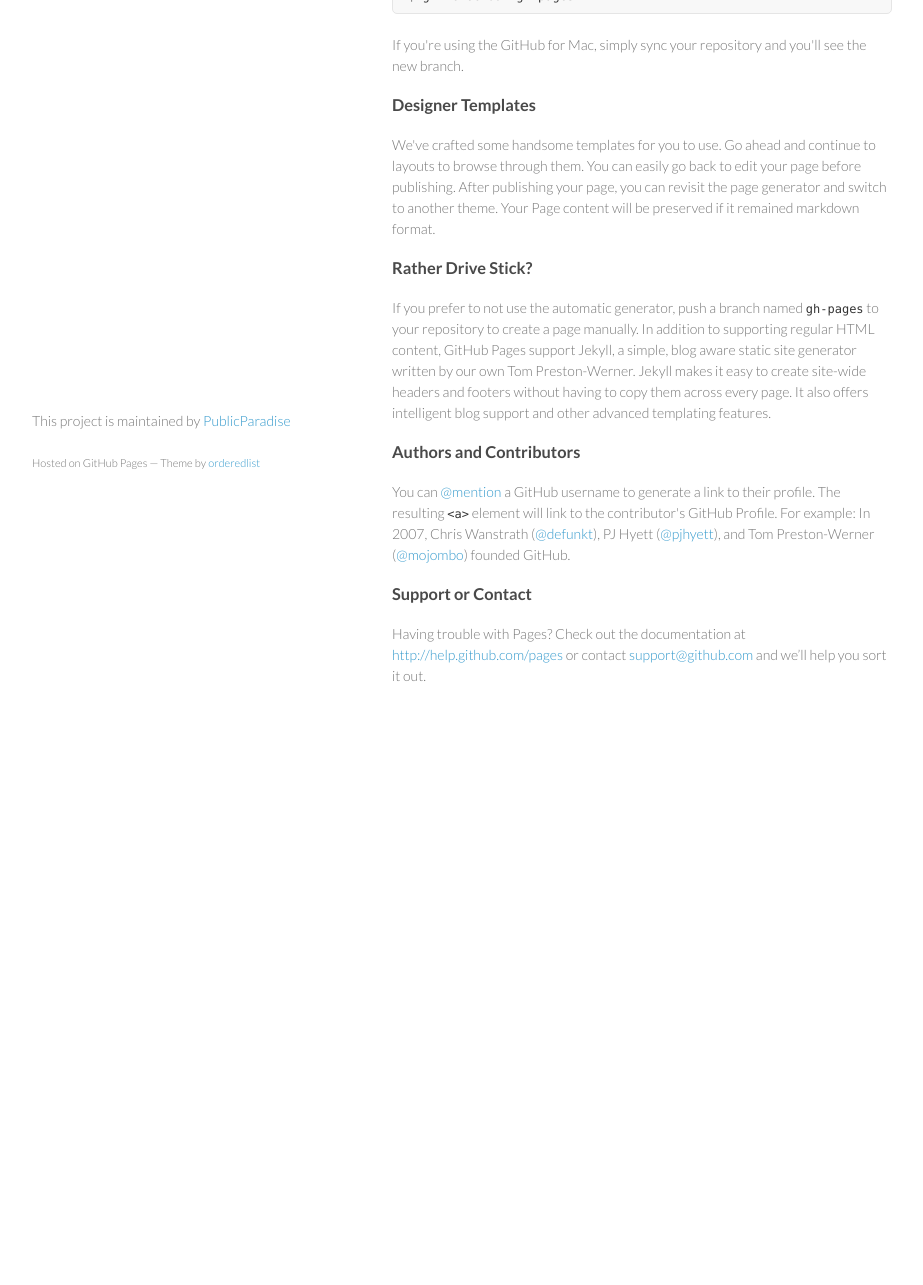
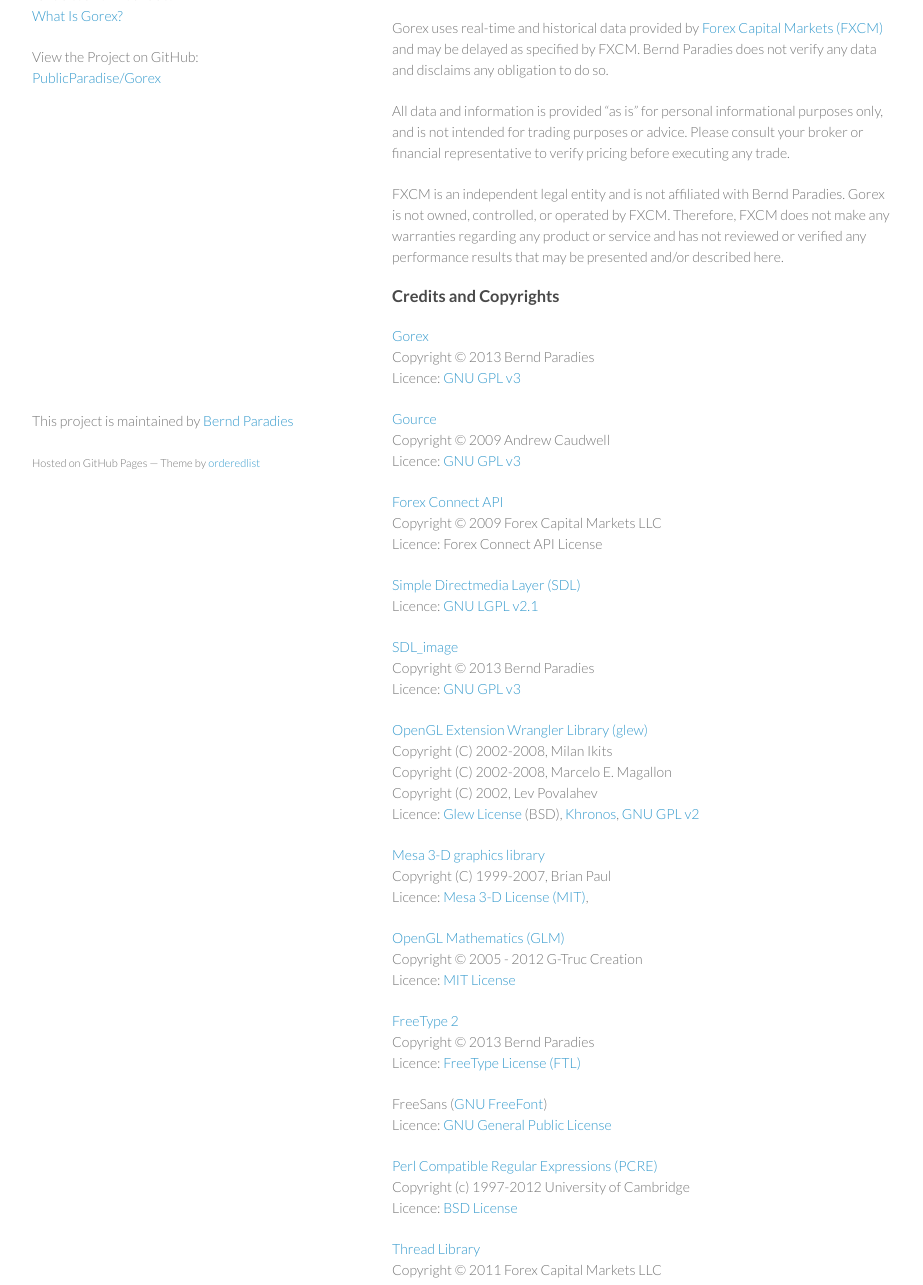
Before and after one commit to PublicParadise/Gorex, a plain HTML site: page index.html in a window 1280 px wide. Shown: the part 258-1543 px from the top of the page, without its empty margins (178-1101 px from the left). Before the commit the page ends 1014 px from the top, so only its background shows below. Drawn offline with Linux system fonts and the light colour scheme.

Commit message:
Modified index.html

```diff
--- a/index.html
+++ b/index.html
@@ -3,7 +3,7 @@
     <head>
         <meta charset="utf-8">
             <meta http-equiv="X-UA-Compatible" content="chrome=1">
-    <title>Gorex by PublicParadise</title>
+                <title>Gorex</title>
 
                 <link rel="stylesheet" href="stylesheets/styles.css">
                     <link rel="stylesheet" href="stylesheets/pygment_trac.css">
@@ -18,45 +18,100 @@
                 <h1>Gorex</h1>
                 <p></p>
 
-        <p class="view"><a href="https://github.com/PublicParadise/Gorex">View the Project on GitHub <small>PublicParadise/Gorex</small></a></p>
+                <img src="icon_128x128.png"/>
 
+                <p>Take a tour on YouTube: <br><a href="http://youtu.be/4LEStWVuKVc">What Is Gorex?</a></p>
 
-        <ul>
-          <li><a href="https://github.com/PublicParadise/Gorex/zipball/master">Download <strong>ZIP File</strong></a></li>
-          <li><a href="https://github.com/PublicParadise/Gorex/tarball/master">Download <strong>TAR Ball</strong></a></li>
-          <li><a href="https://github.com/PublicParadise/Gorex">View On <strong>GitHub</strong></a></li>
-        </ul>
+                <p class="view">View the Project on GitHub:<br><a href="https://github.com/PublicParadise/Gorex">PublicParadise/Gorex</a></p>
             </header>
             <section>
-        <h3>Welcome to GitHub Pages.</h3>
+                <h3>Author</h3>
 
-<p>This automatic page generator is the easiest way to create beautiful pages for all of your projects. Author your page content here using GitHub Flavored Markdown, select a template crafted by a designer, and publish. After your page is generated, you can check out the new branch:</p>
+                <p><a href="https://www.linkedin.com/pub/bernd-paradies/2/3a0/405/">Bernd Paradies</a></p>
 
-<pre><code>$ cd your_repo_root/repo_name
-$ git fetch origin
-$ git checkout gh-pages
-</code></pre>
+                <h3>Support</h3>
 
-<p>If you're using the GitHub for Mac, simply sync your repository and you'll see the new branch.</p>
+                <p>Shoot me an email: <br><a href="mailto:bernd.paradies@gmail.com">bernd.paradies@gmail.com</a></p>
 
-<h3>Designer Templates</h3>
+                <h3>Disclaimer</h3>
 
-<p>We've crafted some handsome templates for you to use. Go ahead and continue to layouts to browse through them. You can easily go back to edit your page before publishing. After publishing your page, you can revisit the page generator and switch to another theme. Your Page content will be preserved if it remained markdown format.</p>
+                <p>Gorex uses real-time and historical data provided by <a heref="http://www.fxcm.com/">Forex Capital Markets (FXCM)</a> and may be delayed as specified by FXCM. Bernd Paradies does not verify any data and disclaims any obligation to do so.</p>
+                <p>All data and information is provided “as is” for personal informational purposes only, and is not intended for trading purposes or advice. Please consult your broker or financial representative to verify pricing before executing any trade.</p>
+                <p>FXCM is an independent legal entity and is not affiliated with Bernd Paradies. Gorex is not owned, controlled, or operated by FXCM. Therefore, FXCM does not make any warranties regarding any product or service and has not reviewed or verified any performance results that may be presented and/or described here.</p>
 
-<h3>Rather Drive Stick?</h3>
+                <h3>Credits and Copyrights</h3>
 
-<p>If you prefer to not use the automatic generator, push a branch named <code>gh-pages</code> to your repository to create a page manually. In addition to supporting regular HTML content, GitHub Pages support Jekyll, a simple, blog aware static site generator written by our own Tom Preston-Werner. Jekyll makes it easy to create site-wide headers and footers without having to copy them across every page. It also offers intelligent blog support and other advanced templating features.</p>
+                <p><a href="https://github.com/PublicParadise/Gorex">Gorex</a><br>
+                Copyright © 2013 Bernd Paradies<br>
+                Licence: <a href="http://www.gnu.org/licenses/gpl.html">GNU GPL v3</a>
+                </p>
 
-<h3>Authors and Contributors</h3>
+                <p><a href="https://code.google.com/p/gource/">Gource</a><br>
+                Copyright © 2009 Andrew Caudwell<br>
+                Licence: <a href="http://www.gnu.org/licenses/gpl.html">GNU GPL v3</a>
+                </p>
 
-<p>You can <a href="https://github.com/blog/821" class="user-mention">@mention</a> a GitHub username to generate a link to their profile. The resulting <code>&lt;a&gt;</code> element will link to the contributor's GitHub Profile. For example: In 2007, Chris Wanstrath (<a href="https://github.com/defunkt" class="user-mention">@defunkt</a>), PJ Hyett (<a href="https://github.com/pjhyett" class="user-mention">@pjhyett</a>), and Tom Preston-Werner (<a href="https://github.com/mojombo" class="user-mention">@mojombo</a>) founded GitHub.</p>
+                <p><a href="http://fxcodebase.com/wiki/index.php/What_is_ForexConnect_API%3F">Forex Connect API</a><br>
+                Copyright © 2009 Forex Capital Markets LLC<br>
+                Licence: Forex Connect API License
+                </p>
 
-<h3>Support or Contact</h3>
+                <p><a href="http://www.libsdl.org/">Simple Directmedia Layer (SDL)</a><br>
+                Licence: <a href="http://www.libsdl.org/license-lgpl.php">GNU LGPL v2.1</a>
+                </p>
 
-<p>Having trouble with Pages? Check out the documentation at <a href="http://help.github.com/pages">http://help.github.com/pages</a> or contact <a href="mailto:support@github.com">support@github.com</a> and we’ll help you sort it out.</p>
+                <p><a href="http://www.libsdl.org/projects/SDL_image/">SDL_image</a><br>
+                Copyright © 2013 Bernd Paradies<br>
+                Licence: <a href="http://www.gnu.org/licenses/gpl.html">GNU GPL v3</a>
+                </p>
+
+                <p><a href="http://glew.sourceforge.net/">OpenGL Extension Wrangler Library (glew)</a><br>
+                Copyright (C) 2002-2008, Milan Ikits<br>
+                Copyright (C) 2002-2008, Marcelo E. Magallon<br>
+                Copyright (C) 2002, Lev Povalahev<br>
+                Licence: <a href="http://glew.sourceforge.net/glew.txt">Glew License</a> (BSD),
+                <a href="http://glew.sourceforge.net/khronos.txt">Khronos</a>,
+                <a href="http://glew.sourceforge.net/gpl.txt">GNU GPL v2</a>
+                </p>
+
+                <p><a href="http://www.mesa3d.org/">Mesa 3-D graphics library</a><br>
+                Copyright (C) 1999-2007, Brian Paul<br>
+                Licence: <a href="http://glew.sourceforge.net/mesa.txt">Mesa 3-D License (MIT)</a>,
+
+                </p>
+                <p><a href="http://glm.g-truc.net/">OpenGL Mathematics (GLM)</a><br>
+                Copyright © 2005 - 2012 G-Truc Creation<br>
+                Licence: <a href="http://glm.g-truc.net/copying.txt">MIT License</a>
+                </p>
+
+                <p><a href="http://www.freetype.org/">FreeType 2</a><br>
+                Copyright © 2013 Bernd Paradies<br>
+                Licence: <a href="http://www.freetype.org/license.html">FreeType License (FTL)</a>
+                </p>
+
+                <p>FreeSans (<a href="http://www.gnu.org/software/freefont/">GNU FreeFont</a>)<br>
+                Licence: <a href="http://www.gnu.org/software/freefont/license.html">GNU General Public License</a>
+                </p>
+
+                <p><a href="http://www.pcre.org/">Perl Compatible Regular Expressions (PCRE)</a><br>
+                Copyright (c) 1997-2012 University of Cambridge<br>
+                Licence: <a href="http://www.pcre.org/licence.txt">BSD License</a>
+                </p>
+
+                <p><a href="https://github.com/PublicParadise/Gorex">Thread Library</a><br>
+                Copyright © 2011 Forex Capital Markets LLC<br>
+                Licence: Forex Connect API License<br>
+                Uses code by <a href="http://home.arcor.de/rdengler/">Richard Dengler</a>
+                </p>
+
+                <p><a href="https://github.com/tomaz/ScrollingAboutWindow">ScrollingAboutWindow</a><br>
+                Copyright (C) 2011 by Tomaz Kragelj<br>
+                Licence: <a href="https://github.com/tomaz/ScrollingAboutWindow">MIT License</a>
+                </p>
+
             </section>
             <footer>
-        <p>This project is maintained by <a href="https://github.com/PublicParadise">PublicParadise</a></p>
+                <p>This project is maintained by <a href="https://github.com/PublicParadise">Bernd Paradies</a></p>
                 <p><small>Hosted on GitHub Pages &mdash; Theme by <a href="https://github.com/orderedlist">orderedlist</a></small></p>
             </footer>
         </div>
```
Lines whose indentation alone changed are shown as unchanged.
